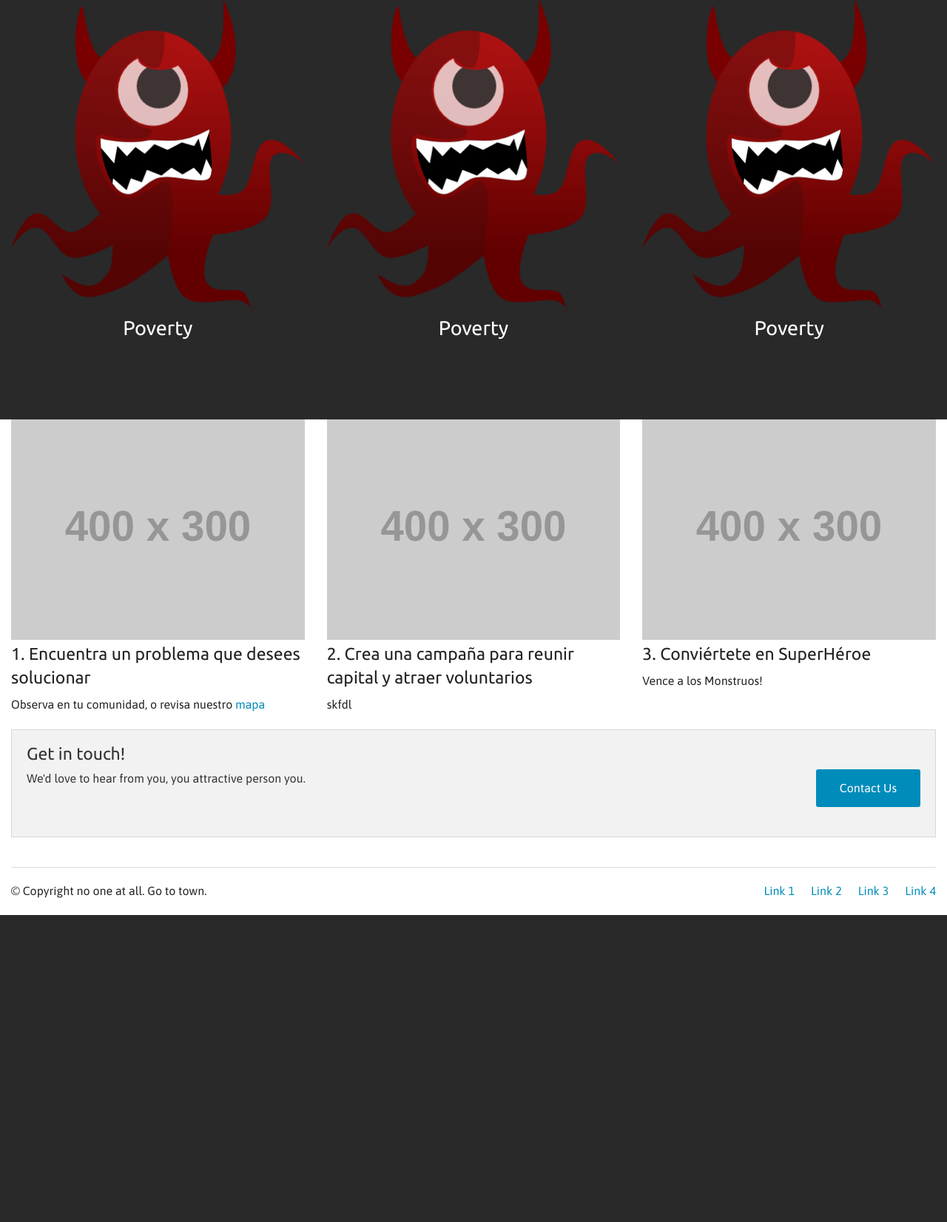
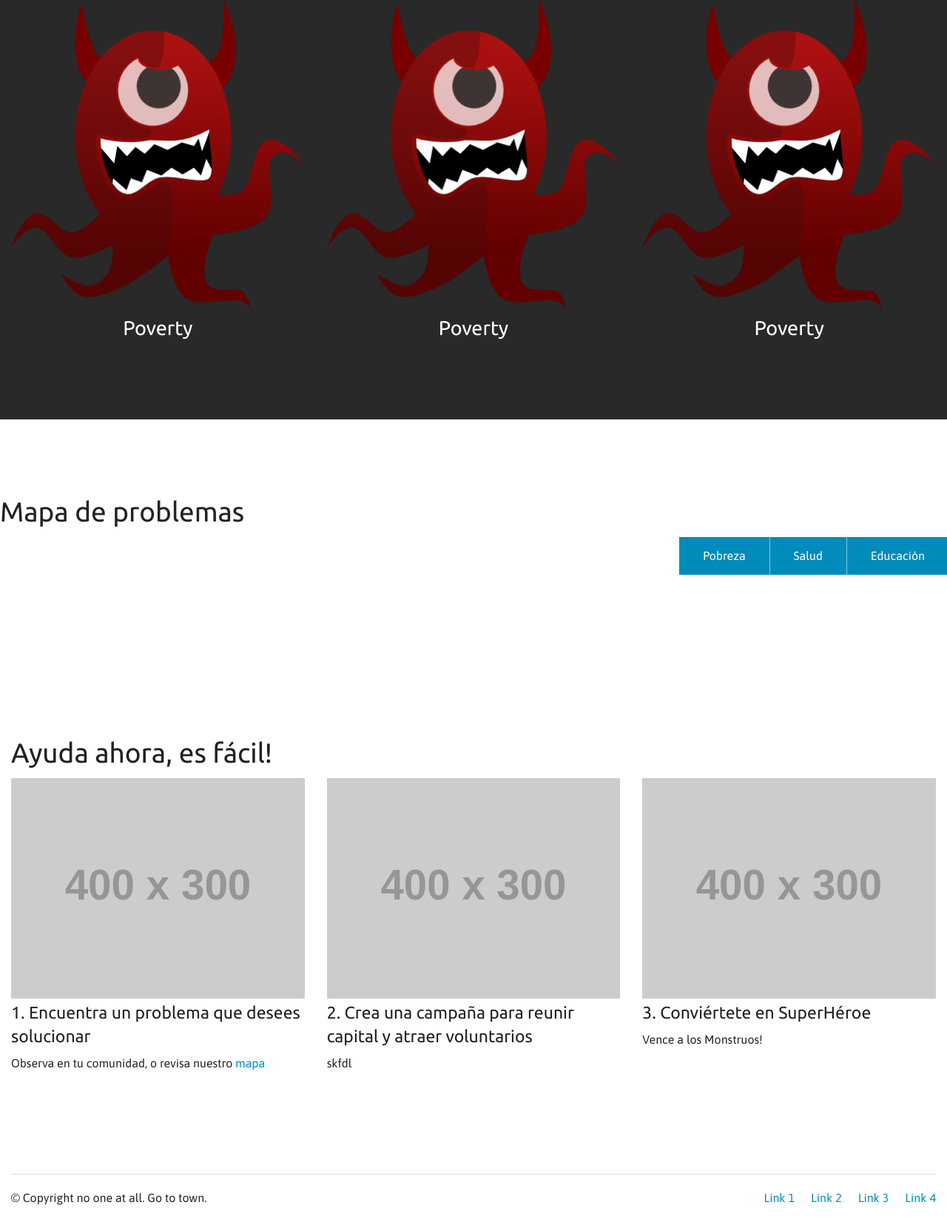
Before and after one commit to DenJohX/hackathon, a Django app: page / in a window 1280 px wide. Shown: the part 805-2457 px from the top of the page at 74% size. Before the commit the page ends 2042 px from the top, so only its background shows below. Run offline with Django 3.2, Linux system fonts and the light colour scheme; grey boxes labelled with a size stand in for pictures from a placeholder-image service; some libraries are stand-ins or nearby versions.

Commit message:
espacio mapa

```diff
--- a/planetofheroes/templates/planetofheroes/portada.html
+++ b/planetofheroes/templates/planetofheroes/portada.html
@@ -29,7 +29,7 @@
     </div>
   </div>
 
-  <div class="monsters-wrapper">
+  <section class="monsters-wrapper wrap">
     <div class="row">
       <div class="large-6 columns">
         <h2>but there are evil monsters
@@ -50,8 +50,26 @@
         <h3>Poverty</h3>
       </div>
     </div>
+  </section>
+
+  <section class="wrap map">
+    <div class="row">
+      <h2>Mapa de problemas</h2>
+      <ul class="right button-group">
+      <li><a href="#" class="button">Pobreza</a></li>
+      <li><a href="#" class="button">Salud</a></li>
+      <li><a href="#" class="button">Educación</a></li>
+      </ul>
     </div>
+  </section>
 
+
+  <section class="instrucciones-wrapper wrap">
+    <div class="row">
+      <div class="large-6 columns">
+        <h2>Ayuda ahora, es fácil!</h2>
+      </div>
+    </div>
     <div class="row">
       <div class="large-4 columns">
         <img src="http://placehold.it/400x300&text=[img]"/>
@@ -72,27 +90,7 @@
       </div>
 
     </div>
-
-
-<div class="row">
-    <div class="large-12 columns">
-
-      <div class="panel">
-        <h4>Get in touch!</h4>
-
-        <div class="row">
-          <div class="large-9 columns">
-            <p>We'd love to hear from you, you attractive person you.</p>
-          </div>
-          <div class="large-3 columns">
-            <a href="#" class="radius button right">Contact Us</a>
-          </div>
-        </div>
-      </div>
-
-    </div>
-  </div>
-
+  </section>
 
 
   <footer class="row">
--- a/static/frontend/scss/portada.scss
+++ b/static/frontend/scss/portada.scss
@@ -19,7 +19,6 @@
 
 .monsters-wrapper {
     background: #292929;
-    padding: 6em 0;
 
     * {
         color: white;
@@ -30,3 +29,7 @@
         text-align: left;
     }
 }
+
+section.wrap {
+    padding: 6em 0;
+}
```
Also changed, not shown: static/frontend/stylesheets/portada.css. Lines whose indentation alone changed are shown as unchanged.
